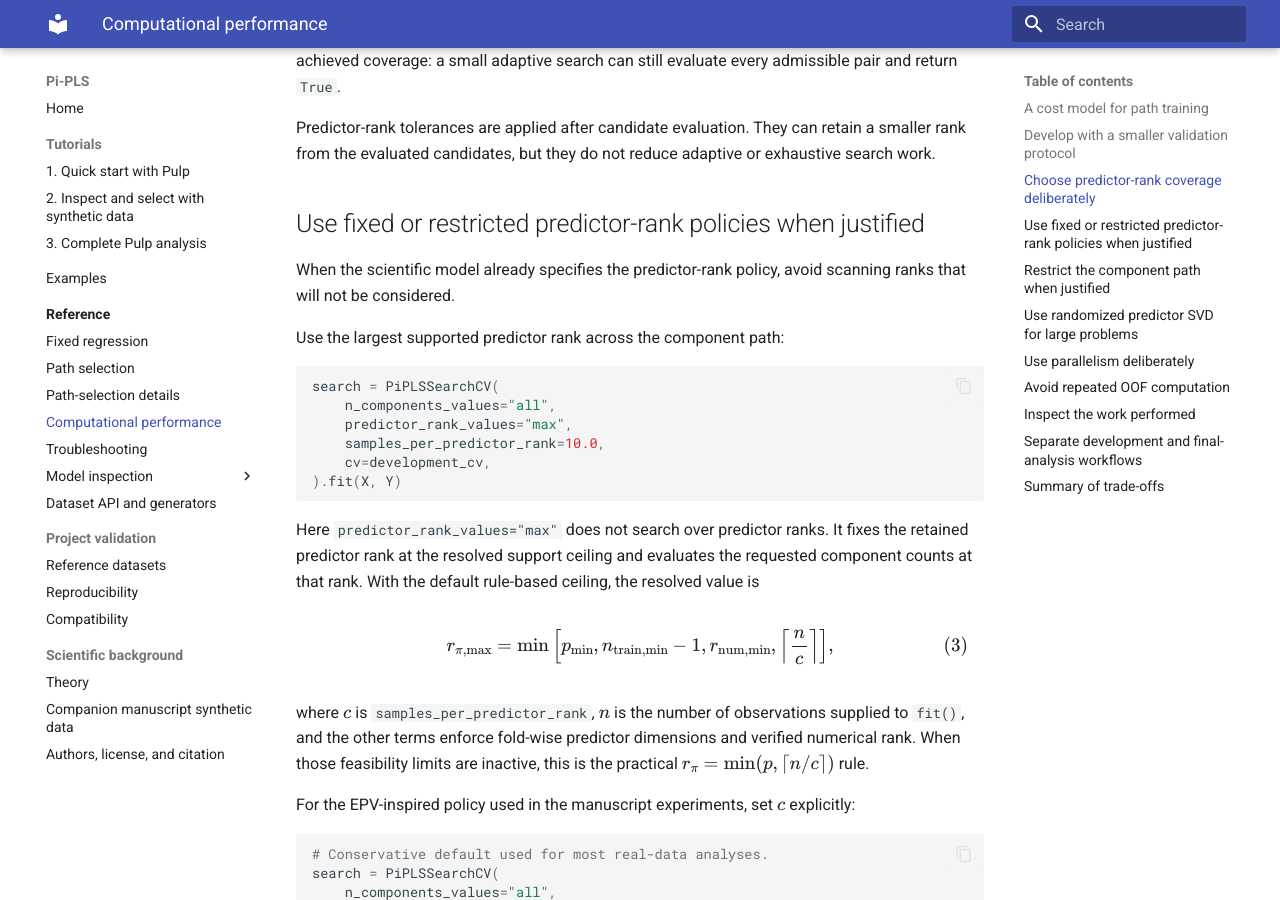
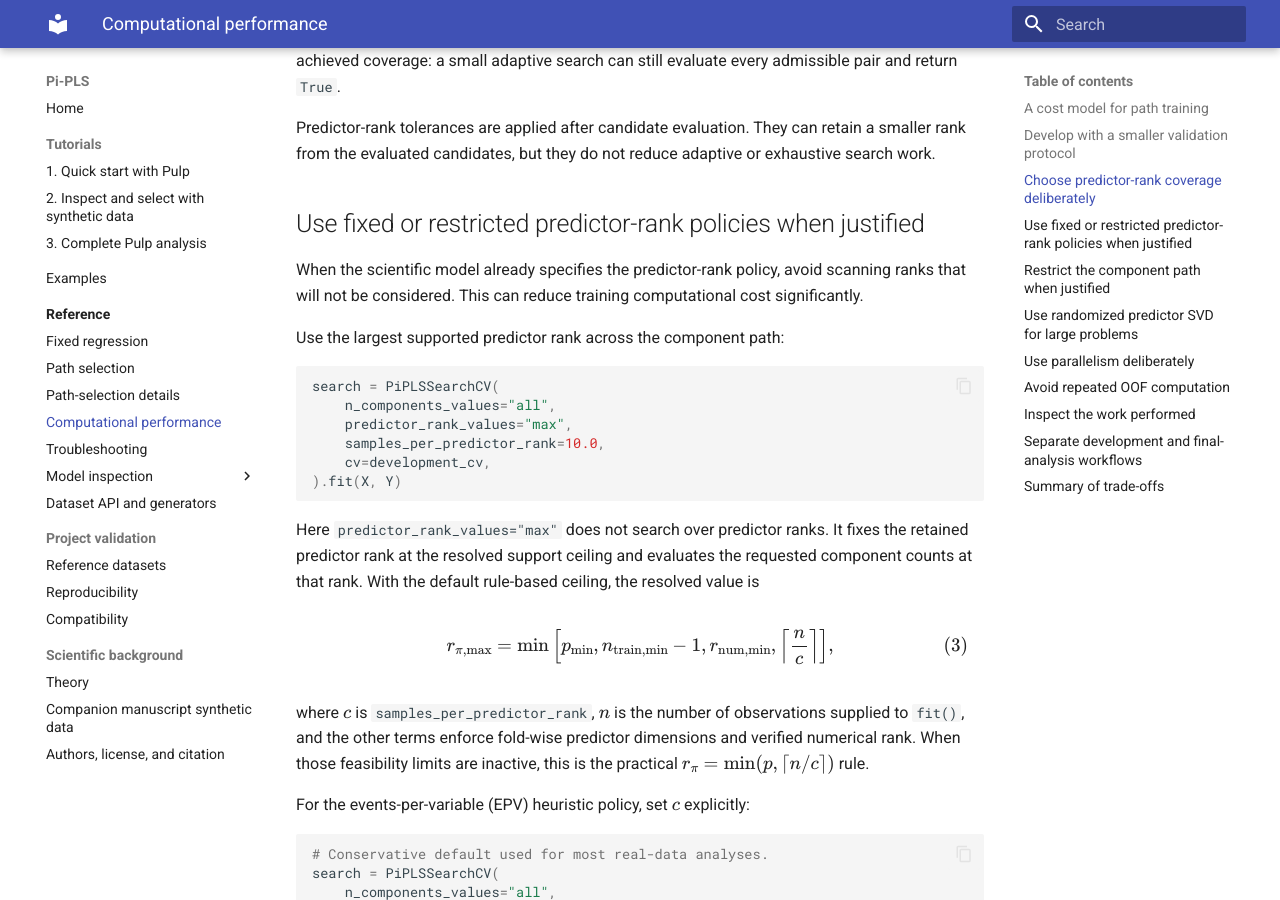
Before and after one commit to stefanlindstroem/pipls_private, an MkDocs documentation site: the page built from docs/computational_performance.md, in a window 1280 px wide and 900 px high, scrolled down 2256 px. Built offline with MkDocs 1.6.1 and Material for MkDocs 9.7.7, drawn with Linux system fonts in a browser that asks for light colours.

````diff
--- a/docs/computational_performance.md
+++ b/docs/computational_performance.md
@@ -111,7 +111,7 @@
 ## Use fixed or restricted predictor-rank policies when justified
 
 When the scientific model already specifies the predictor-rank policy, avoid scanning ranks that
-will not be considered.
+will not be considered. This can reduce training computational cost significantly.
 
 Use the largest supported predictor rank across the component path:
 
@@ -143,7 +143,7 @@
 and the other terms enforce fold-wise predictor dimensions and verified numerical rank. When those
 feasibility limits are inactive, this is the practical $r_\pi=\min(p,\lceil n/c\rceil)$ rule.
 
-For the EPV-inspired policy used in the manuscript experiments, set $c$ explicitly:
+For the events-per-variable (EPV) heuristic policy, set $c$ explicitly:
 
 ```python
 # Conservative default used for most real-data analyses.
````
